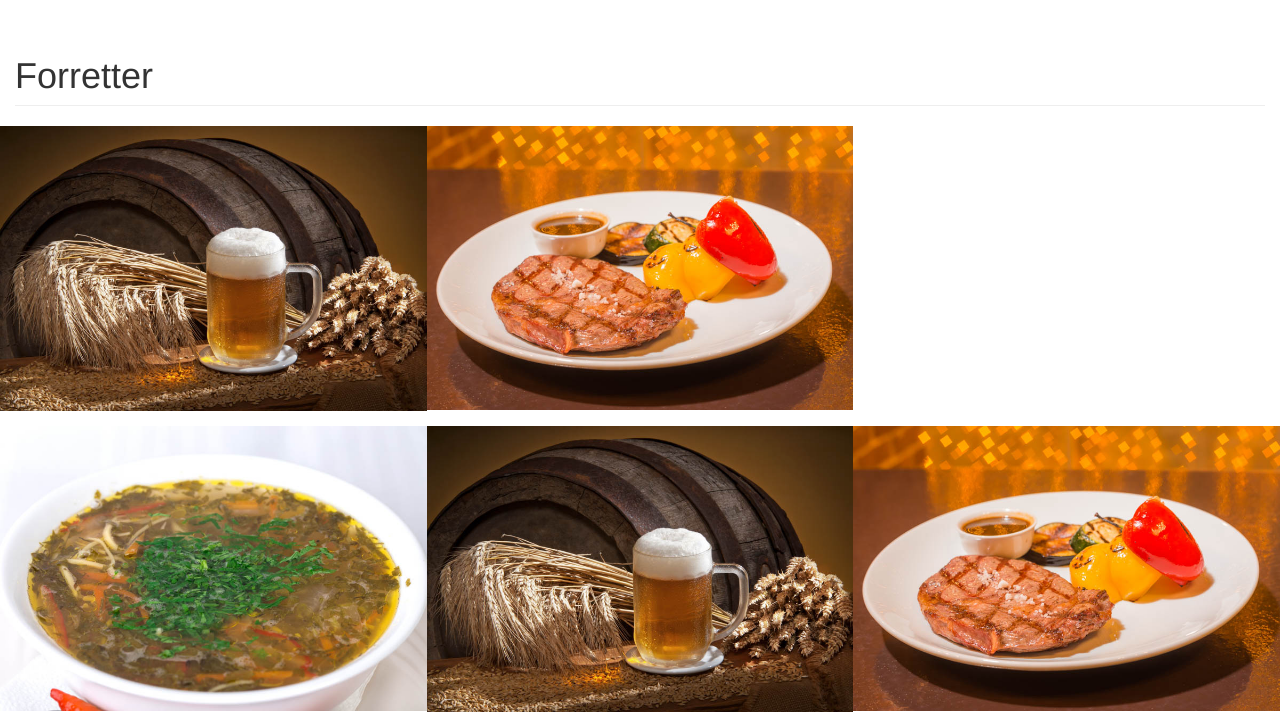
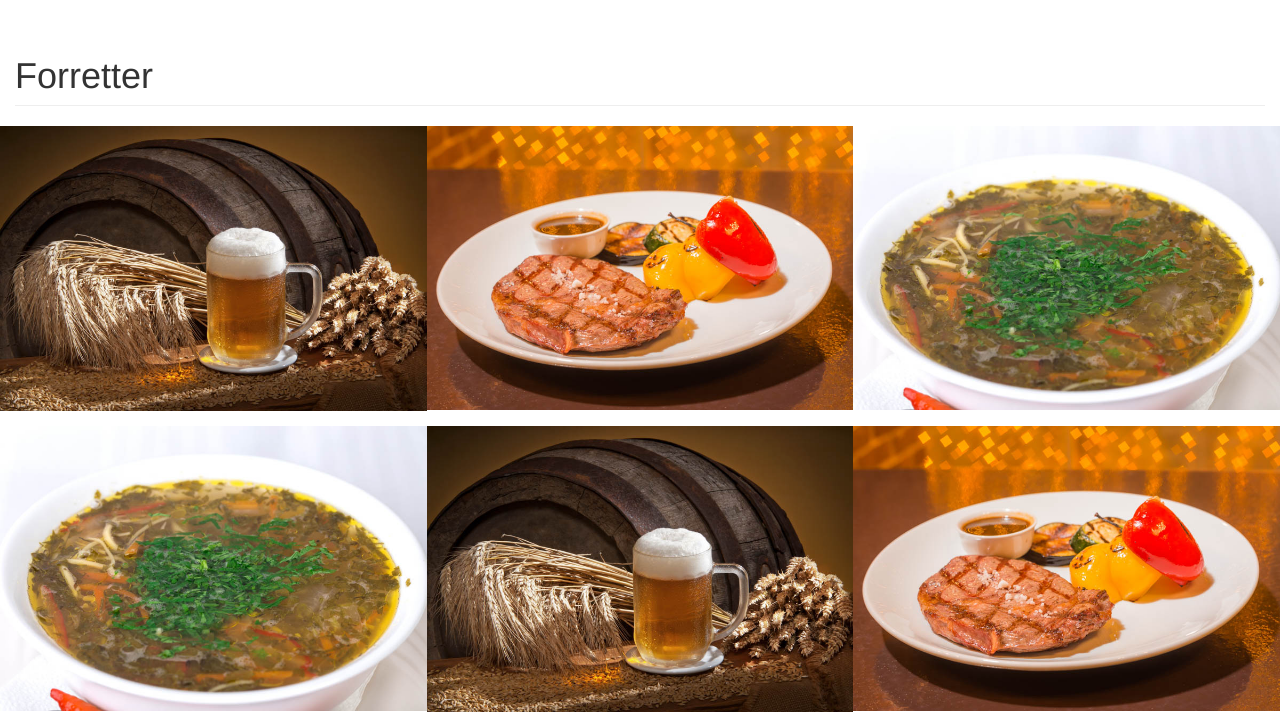
Before and after one commit to ande591x/dynamisk_petrograd, a plain HTML site: page menu.html in a window 1280 px wide. Shown: the part 854-1566 px from the top of the page. Drawn offline with nearby package versions, Linux system fonts and the light colour scheme.

Commit message:
javascrip add'ed

```diff
--- a/menu.html
+++ b/menu.html
@@ -120,7 +120,7 @@
         </div>
     </div>
     <div class="container-fluid">
-        <div class="row">
+        <div class="row produktliste">
             <template id="produkt_template">
                 <div class="col-md-4" style="padding-left:0px;padding-right:0px;">
 
@@ -256,10 +256,11 @@
     <!-- / banner container -->
     <!-- jQuery (necessary for Bootstrap's JavaScript plugins) -->
     <script src="https://ajax.googleapis.com/ajax/libs/jquery/1.12.4/jquery.min.js"></script>
-    <script src="script.js"></script>
 
     <!-- Include all compiled plugins (below), or include individual files as needed -->
     <script src="https://maxcdn.bootstrapcdn.com/bootstrap/3.3.7/js/bootstrap.min.js" integrity="sha384-Tc5IQib027qvyjSMfHjOMaLkfuWVxZxUPnCJA7l2mCWNIpG9mGCD8wGNIcPD7Txa" crossorigin="anonymous"></script>
+    <script src="script.js"></script>
+
 
 </body>
 
--- a/script.js
+++ b/script.js
@@ -0,0 +1,16 @@
+window.addEventListener("load", sidenvises);
+
+function sidenvises() {
+    console.log("siden vises");
+    visprodukt();
+}
+
+function visprodukt() {
+    // Klon produkt_template
+    var klon = document.querySelector("#produkt_template").content.cloneNode(true);
+    // indsæt data i klon
+
+    // append klon til .produkt_liste
+
+    document.querySelector(".produktliste").appendChild(klon);
+}
```
